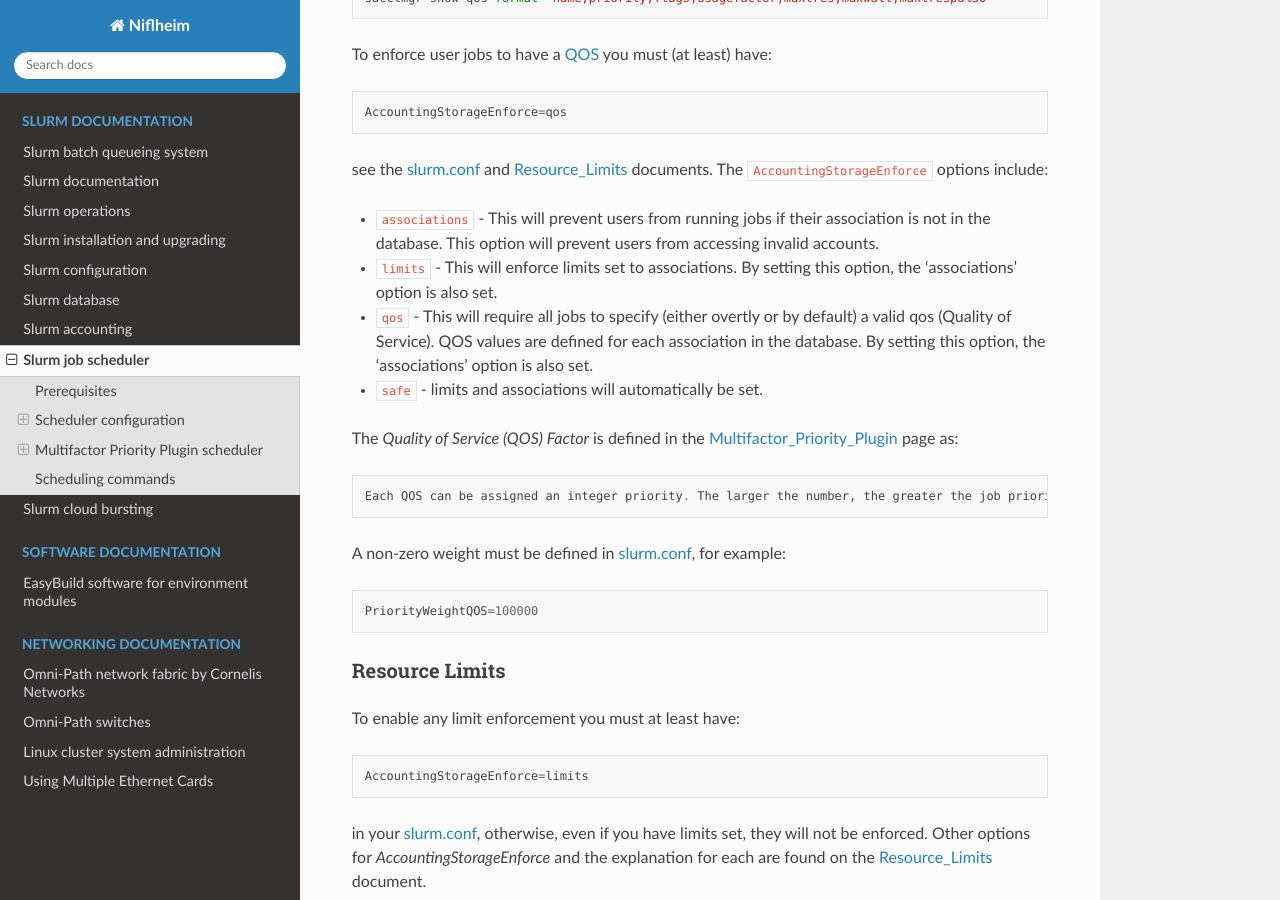
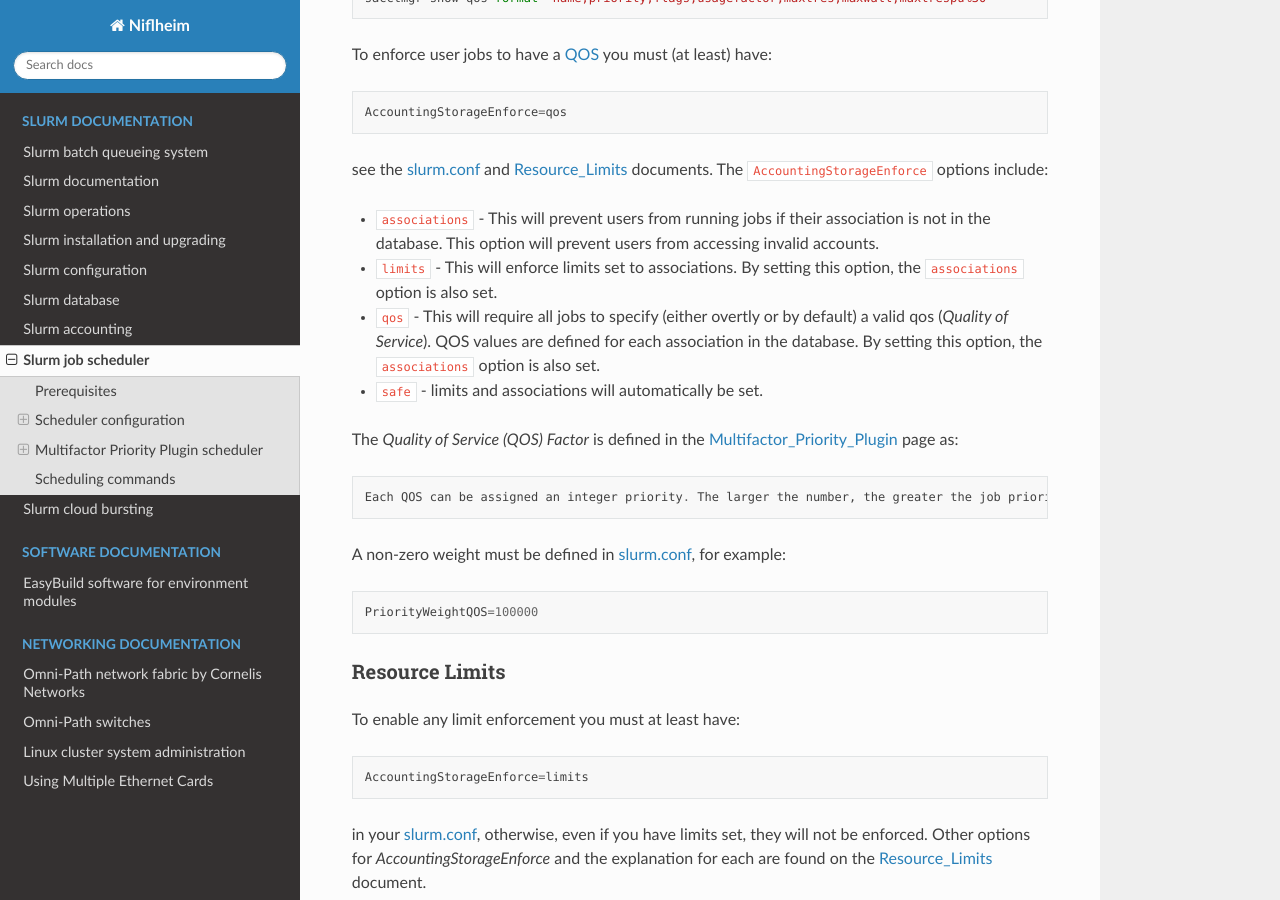
Before and after one commit to OleHolmNielsen/Niflheim_system, a Sphinx documentation site: the page built from docs/Slurm_scheduler.rst, in a window 1280 px wide and 900 px high, scrolled down 4904 px. Built offline with Sphinx 7.4.7 and the Read the Docs theme 3.1.0, drawn with Linux system fonts in a browser that asks for light colours.

Commit message:
Minor edit

```diff
--- a/docs/Slurm_scheduler.rst
+++ b/docs/Slurm_scheduler.rst
@@ -214,9 +214,11 @@ see the slurm.conf_ and Resource_Limits_ documents.
 The ``AccountingStorageEnforce`` options include:
 
 * ``associations`` - This will prevent users from running jobs if their association is not in the database. This option will prevent users from accessing invalid accounts.
-* ``limits`` - This will enforce limits set to associations. By setting this option, the 'associations' option is also set.
-* ``qos`` - This will require all jobs to specify (either overtly or by default) a valid qos (Quality of Service). QOS values are defined for each association in the database.
-  By setting this option, the 'associations' option is also set.
+* ``limits`` - This will enforce limits set to associations.
+  By setting this option, the ``associations`` option is also set.
+* ``qos`` - This will require all jobs to specify (either overtly or by default) a valid qos (*Quality of Service*).
+  QOS values are defined for each association in the database.
+  By setting this option, the ``associations`` option is also set.
 * ``safe`` - limits and associations will automatically be set.
 
 The *Quality of Service (QOS) Factor* is defined in the Multifactor_Priority_Plugin_ page as::
```
